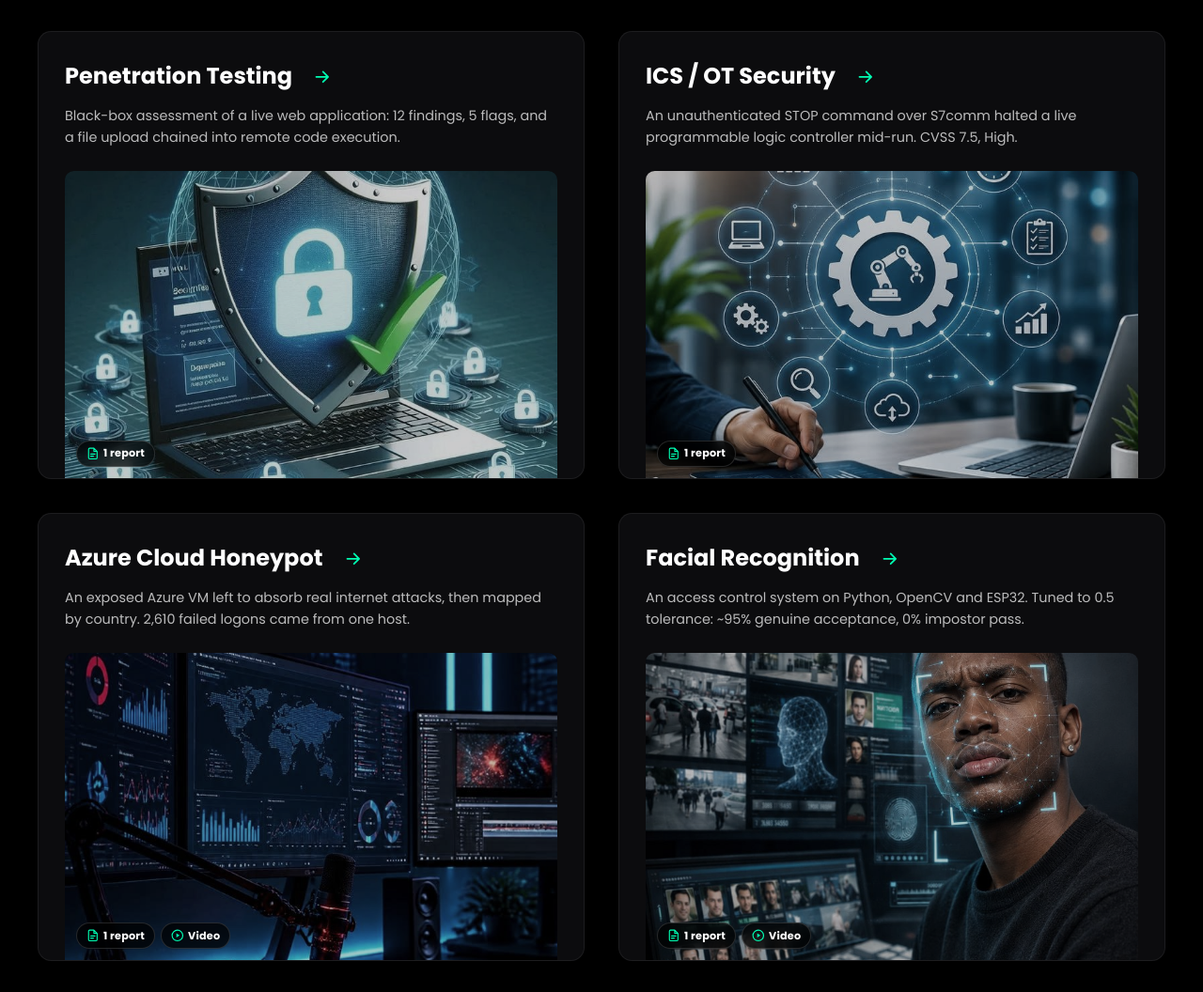
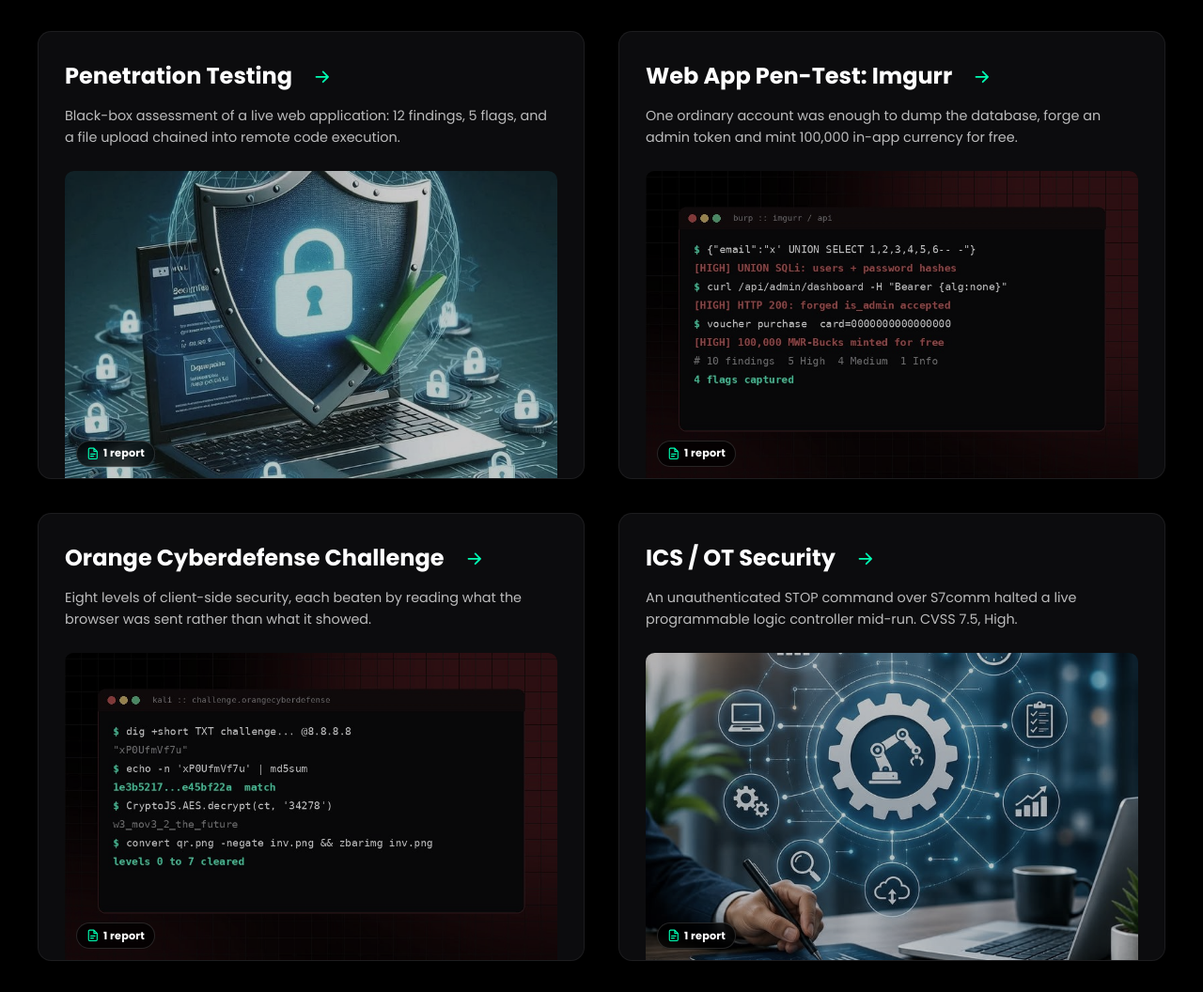
Before and after one commit to naksMann/naksmann-hub.github.io, a plain HTML site: page projects.html in a window 1280 px wide. Shown: the part 849-1905 px from the top of the page at 94% size. Drawn offline with nearby package versions, Linux system fonts and the light colour scheme.

Commit message:
Add Imgurr pen-test and Orange Cyberdefense challenge projects
Two new project cards with reports and thumbnails, and the project
count updated to eight.

Co-Authored-By: Claude Opus 5.5 <noreply@anthropic.com>
Claude-Session: https://claude.ai/code/session_01D2f5MzhGTmZCmJfe7dkV7c

```diff
--- a/assets/js/projects.js
+++ b/assets/js/projects.js
@@ -65,6 +65,40 @@ const PROJECTS = [
     video: ""
   },
   {
+    id: "imgurr-pentest",
+    title: "Web App Pen-Test: Imgurr",
+    subtitle: "MWR CyberSec Assessment, Report v2.0",
+    img: "assets/img/imgurr-pentest.jpg",
+    blurb: "One ordinary account was enough to dump the database, forge an admin token and mint 100,000 in-app currency for free.",
+    tags: ["SQL Injection", "JWT alg:none", "Business Logic", "Burp Suite"],
+    body: [
+      "A second MWR CyberSec engagement, this time against Imgurr, an image marketplace where users buy and sell images with an internal currency, leave reviews and purchase gift vouchers. Testing was manual and feature by feature, with Burp Suite, curl and the browser developer tools, including pulling apart the lazy-loaded JavaScript bundle to map API endpoints the interface never showed.",
+      "Ten findings were reported: five High, four Medium and one Informational, with four flags captured. A UNION-based SQL injection in the login email parameter read the whole SQLite database, administrator hash included. The token verifier accepted alg:none, so an unsigned JWT with is_admin set to true opened the admin dashboard. The voucher flow checked card format but never took payment, so a card number of all zeros minted 100,000 MWR-Bucks that were then spent on images.",
+      "The report also records the controls that held, such as atomic voucher redemption and correctly encoded comment fields, and closes with a prioritised fix order: token validation first, then parameterised queries, real payment validation, output encoding and HTTPS."
+    ],
+    docs: [
+      { label: "Imgurr Pen-Test Report", file: "assets/reports/12-mwr-pentest-imgurr.pdf" }
+    ],
+    video: ""
+  },
+  {
+    id: "orange-challenge",
+    title: "Orange Cyberdefense Challenge",
+    subtitle: "Web Security CTF, Levels 0 to 7",
+    img: "assets/img/orange-challenge.jpg",
+    blurb: "Eight levels of client-side security, each beaten by reading what the browser was sent rather than what it showed.",
+    tags: ["Web Recon", "DNS Enumeration", "CryptoJS AES", "CyberChef"],
+    body: [
+      "A level-based web security challenge from the Orange Cyberdefense Academy, solved from level 0 through level 7 and written up level by level with the method, the reasoning and the evidence for each.",
+      "The levels covered DNS A and TXT record enumeration, passwords hardcoded or base64-encoded in client-side JavaScript, a password assembled from base64, ASCII character codes and string slicing, an MD5 check used only as a verifier, a CryptoJS AES string whose passphrase was hidden in a Sudoku (found by brute forcing the digit order in the console), and a next-level URL inside an inverted QR code recovered with ImageMagick and zbarimg.",
+      "The common thread is that hiding something is not securing it. Every control ran in the browser, so every control could be read and undone. The report argues for moving checks and secrets to the server, where the user never sees them."
+    ],
+    docs: [
+      { label: "Challenge Report", file: "assets/reports/13-orange-challenge.pdf" }
+    ],
+    video: ""
+  },
+  {
     id: "ics-ot",
     title: "ICS / OT Security",
     subtitle: "Siemens S7-1200 PLC Assessment",
--- a/projects.html
+++ b/projects.html
@@ -3,7 +3,7 @@
     <head>
         <meta charset="UTF-8">
         <meta name="viewport" content="width=device-width, initial-scale=1.0">
-        <meta name="description" content="Security projects by Nakedi Tumelo Peta: SOC incident response, web application penetration testing, ICS/OT assessment, cloud honeypot analysis and facial recognition access control.">
+        <meta name="description" content="Security projects by Nakedi Tumelo Peta: SOC incident response, web application penetration testing, ICS/OT assessment, a web security CTF, cloud honeypot analysis and facial recognition access control.">
         <link rel="stylesheet" href="assets/css/styles.css">
         <title>Projects | Nakedi Tumelo Peta</title>
     </head>
@@ -43,7 +43,7 @@
                 <div class="bd-grid">
                     <h1 class="works__title">Recent Works</h1>
                     <p class="works__intro">
-                        Five security engagements, each with the report it produced. Select a project to
+                        Eight security engagements, each with the report it produced. Select a project to
                         read the documentation and watch the walkthrough where one exists.
                     </p>
 
```
Also changed, not shown: assets/img/imgurr-pentest.jpg (added), assets/img/orange-challenge.jpg (added), 3 other files.
